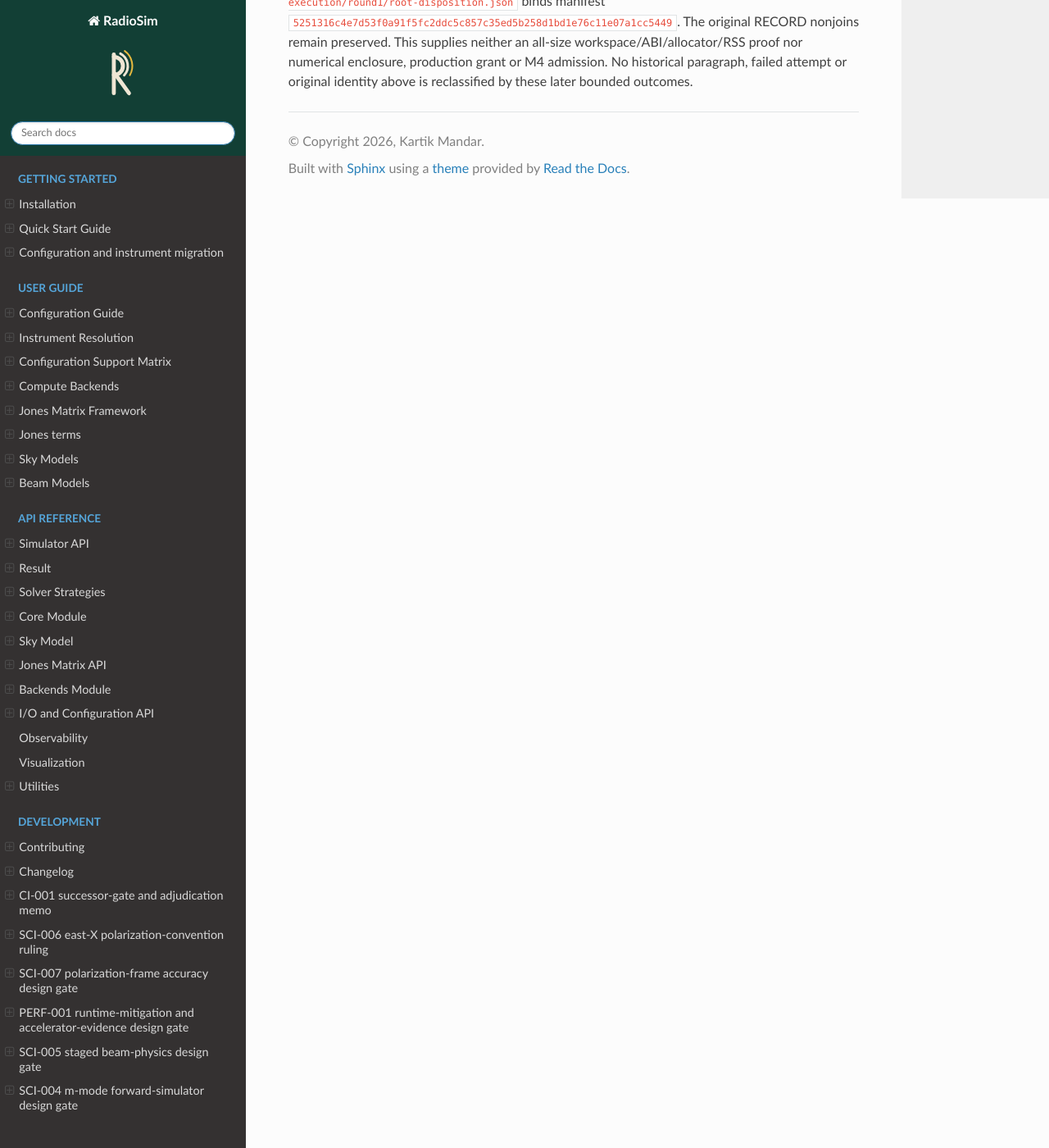
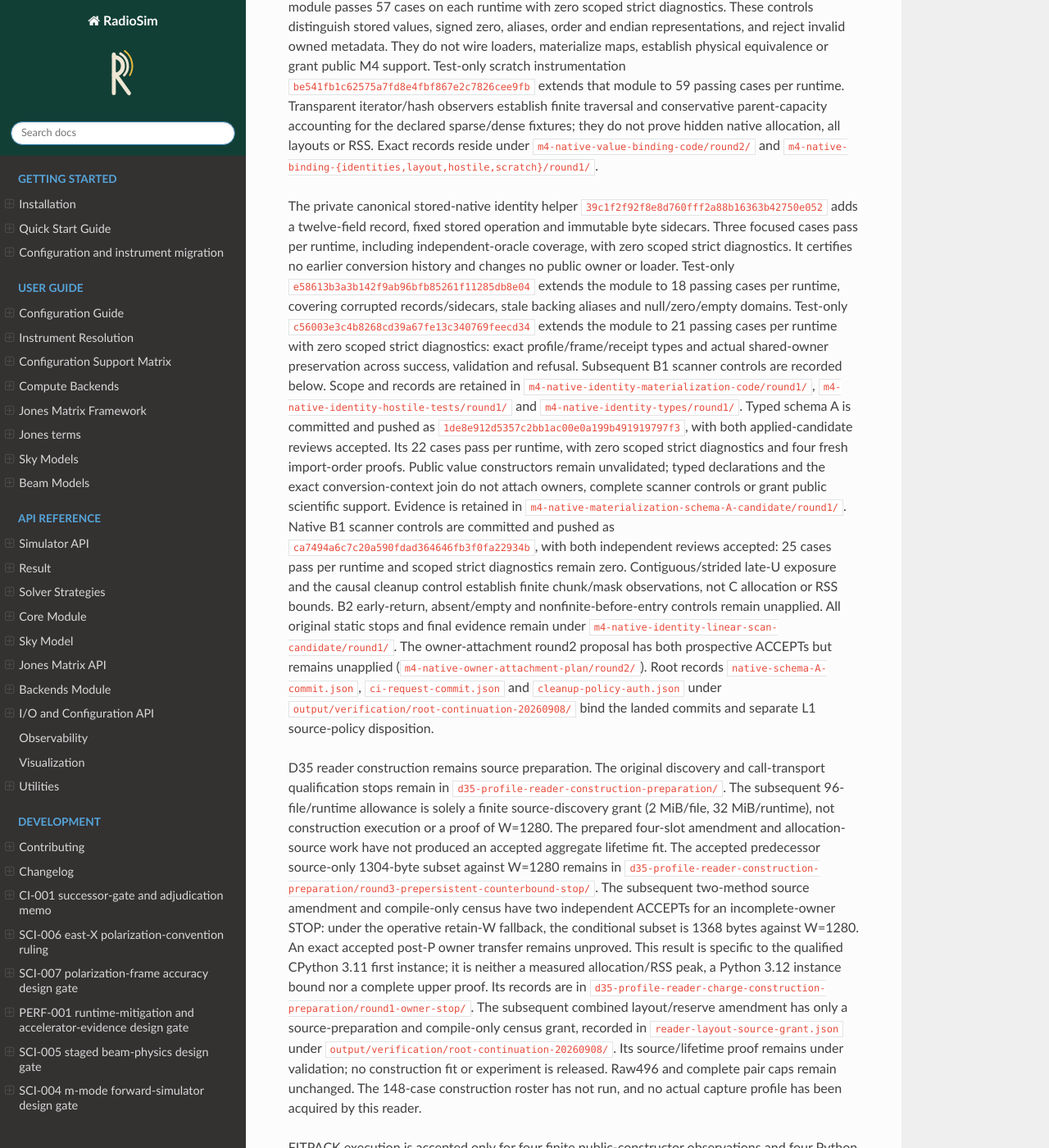
Before and after one commit to RRI-interferometry/RRIVis, a Sphinx documentation site: the page built from docs/development/completion_ledger.md, in a window 1280 px wide and 1400 px high, scrolled down 13719 px. Shown: the whole window at 82% size. Built offline with Sphinx 7.4.7 and the Read the Docs theme 3.1.0, drawn with Linux system fonts in a browser that asks for light colours; some of the changed text lies outside the part shown.

Commit message:
docs: reconcile completion ledger with verified slices

```diff
--- a/docs/development/completion_ledger.md
+++ b/docs/development/completion_ledger.md
@@ -493,10 +493,46 @@
 Python 3.12 passed both. The second 3.11 failure received that antenna error before
 its expected identity refusal. Complete raw failures, settled configuration and
 source authentication are retained under
-`ci-serial-diagnostic-execution/{ec46f3f,c238b15}/round1/`. Per-row versus batched
-coordinate arithmetic is an investigation hypothesis, not a confirmed cause or
-repair. These diagnostics neither explain the missing original c023 tracebacks
-nor establish complete CI success; complete CI remains open.
+`ci-serial-diagnostic-execution/{ec46f3f,c238b15}/round1/`. These diagnostics do
+not reconstruct the missing original c023 tracebacks.
+
+Result geometry commit `c82b56a889f8420a6c21bcae3ea136a4fd19cdd0` now reconstructs
+antenna and baseline coordinates with the same complete float64 matrix operand
+shapes as the producer, retaining independent result-owner reconstruction and exact
+word checks. Its 60 selected cases pass on each runtime; scoped strict diagnostics
+remain exactly 280. Actual Linux diagnostic run
+[34200643186](https://github.com/RRI-interferometry/RadioSim/actions/runs/34200643186)
+passes both exact nodes on each runtime, with no skips/errors/failures. Root
+capture authentication binds 40 members and 148 unique source/config Git-blob
+joins per runtime. This is targeted success, without a claim about the exact
+Linux native-kernel cause or reconstruction of the original c023 failures.
+
+The subsequent complete E unit module at exact `c82b56a` passes 1514 cases with
+seven expected skips on each runtime. The seven E3 authorization skips remain
+unchanged. Root records `result-geometry-linux-auth.json` and
+`checkpoint8-full-e-auth.json` under `output/verification/root-continuation-20260908/`
+bind these separate results. Full E unit verification does not generate E3,
+admit scientific observations, complete M3 or establish broad CI closure.
+
+The ordered CI proof kernel `cf8bf8f70faf7969734f553ed642cf163d78ee82` passes 41
+infrastructure cases per runtime with zero scoped strict diagnostics, including
+the required zero-node-owner control. Main collection/CLI orchestration, worker
+barrier/restoration and workflow integration remain separate. Its records are in
+`ci-ordered-partition-candidate/round2/`; geometry evidence is in
+`ci-result-geometry-candidate/round1/`. The non-invoking request parser is now
+committed and pushed as `4c39bfcd4b741de9f5e08c3777df2ffb7ace5e1f`: 72
+infrastructure cases pass per runtime with zero scoped strict diagnostics. Its
+196-line additive patch preserves the initial two-diagnostic typing stop under
+`ci-collection-request-candidate/round1/`; final evidence is in `round2/`.
+It validates request schema and raw-byte identity, not checkout/argv authority,
+worker lifecycle or publication. L1 cleanup source policy has both independent
+ACCEPTs and root authentication of 139 members (3,897,293 bytes). The unexecuted
+config-probe round1 was rejected for roster, resource-bound and failure-receipt
+gaps. Unexecuted round2 repairs the roster and failure receipt but is rejected
+for incomplete proxy-based hook inventory, copies preceding bounds, and child
+setup outside cleanup protection. Both original reviews are retained in
+`ci-collector-config-probe/round2/`; source correction precedes runtime release.
+Actual post-main lifecycle observations and complete CI closure remain open.
 
 ## Subsequent bounded implementation and evidence checkpoints
 
@@ -557,18 +593,53 @@
 certifies no earlier conversion history and changes no public owner or loader.
 Test-only `e58613b3a3b142f9ab96bfb85261f11285db8e04` extends the module to 18
 passing cases per runtime, covering corrupted records/sidecars, stale backing
-aliases and null/zero/empty domains. Exact-type and bounded Q/U iteration controls
-remain open. Scope and commit records are retained in
-`m4-native-identity-materialization-code/round1/` and
-`m4-native-identity-hostile-tests/round1/`.
+aliases and null/zero/empty domains. Test-only
+`c56003e3c4b8268cd39a67fe13c340769feecd34` extends the module to 21 passing cases
+per runtime with zero scoped strict diagnostics: exact profile/frame/receipt types
+and actual shared-owner preservation across success, validation and refusal.
+Subsequent B1 scanner controls are recorded below. Scope and records
+are retained in `m4-native-identity-materialization-code/round1/`,
+`m4-native-identity-hostile-tests/round1/` and `m4-native-identity-types/round1/`.
+Typed schema A is committed and pushed as
+`1de8e912d5357c2bb1ac00e0a199b491919797f3`, with both applied-candidate reviews
+accepted. Its 22 cases pass per runtime, with zero scoped strict diagnostics and
+four fresh import-order proofs. Public value constructors remain unvalidated;
+typed declarations and the exact conversion-context join do not attach owners,
+complete scanner controls or grant public scientific support. Evidence is retained
+in `m4-native-materialization-schema-A-candidate/round1/`. Native B1 scanner
+controls are committed and pushed as `ca7494a6c7c20a590fdad364646fb3f0fa22934b`,
+with both independent reviews accepted: 25 cases pass per runtime and scoped
+strict diagnostics remain zero. Contiguous/strided late-U exposure and the causal
+cleanup control establish finite chunk/mask observations, not C allocation or RSS
+bounds. B2 early-return, absent/empty and nonfinite-before-entry controls remain
+unapplied. All original static stops and final evidence remain under
+`m4-native-identity-linear-scan-candidate/round1/`.
+The owner-attachment round2 proposal has both prospective ACCEPTs but remains
+unapplied (`m4-native-owner-attachment-plan/round2/`). Root records
+`native-schema-A-commit.json`, `ci-request-commit.json` and
+`cleanup-policy-auth.json` under `output/verification/root-continuation-20260908/`
+bind the landed commits and separate L1 source-policy disposition.
 
 D35 reader construction remains source preparation. The original discovery and
 call-transport qualification stops remain in
 `d35-profile-reader-construction-preparation/`. The subsequent 96-file/runtime
 allowance is solely a finite source-discovery grant (2 MiB/file, 32 MiB/runtime),
 not construction execution or a proof of W=1280. The prepared four-slot amendment
-and allocation-source work have not produced a qualified aggregate lifetime bound;
-raw496 and complete pair caps remain unchanged. The 148-case construction roster
+and allocation-source work have not produced an accepted aggregate lifetime fit.
+The accepted predecessor source-only 1304-byte subset against W=1280 remains in
+`d35-profile-reader-construction-preparation/round3-prepersistent-counterbound-stop/`.
+The subsequent two-method source amendment and compile-only census have two
+independent ACCEPTs for an incomplete-owner STOP: under the operative retain-W
+fallback, the conditional subset is 1368 bytes against W=1280. An exact accepted
+post-P owner transfer remains unproved. This result is specific to the qualified
+CPython 3.11 first instance; it is neither a measured allocation/RSS peak, a
+Python 3.12 instance bound nor a complete upper proof. Its records are in
+`d35-profile-reader-charge-construction-preparation/round1-owner-stop/`.
+The subsequent combined layout/reserve amendment has only a source-preparation
+and compile-only census grant, recorded in `reader-layout-source-grant.json` under
+`output/verification/root-continuation-20260908/`. Its source/lifetime proof remains
+under validation; no construction fit or experiment is released. Raw496 and
+complete pair caps remain unchanged. The 148-case construction roster
 has not run, and no actual capture profile has been acquired by this reader.
 
 FITPACK execution is accepted only for four finite public-constructor observations
```
